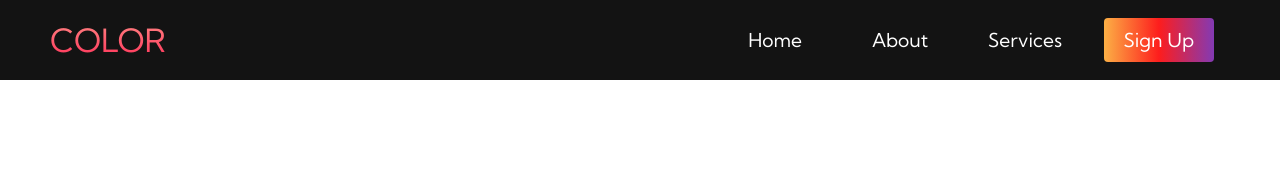
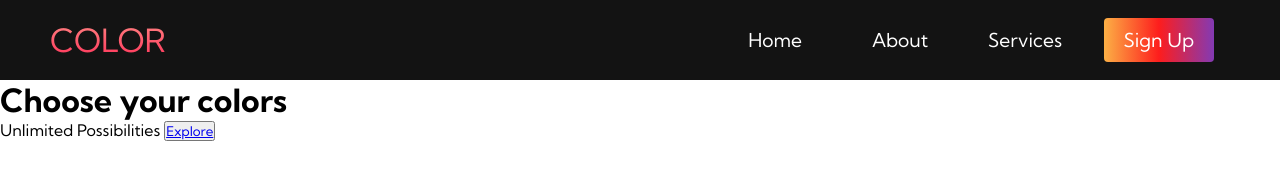
Before and after one commit to eduardo12561/Responsive-Website, a plain HTML site: page index.html in a window 1280 px wide. Drawn offline with nearby package versions, Linux system fonts and the light colour scheme.

Commit message:
create the hero section

```diff
--- a/index.html
+++ b/index.html
@@ -5,6 +5,7 @@
     <meta http-equiv="X-UA-Compatible" content="IE=edge">
     <meta name="viewport" content="width=device-width, initial-scale=1.0">
     <link rel="stylesheet" href="style.css">
+    <script src="https://cdnjs.cloudflare.com/ajax/libs/animejs/2.0.2/anime.min.js"></script>
     <title>Scroll Website</title>
 </head>
 <body>
@@ -33,6 +34,17 @@
             </ul>
         </div>
     </nav>
+    <!-- Hero Section -->
+    <div class="hero" id="home">
+        <div class="hero__container">
+            <h1 class="hero__heading">Choose your <span>colors</span></h1>
+            <span class="word">Unlimited</span>
+            <span class="word">Possibilities</span>
+            <button class="main__btn"><a href="#">Explore</a></button>
+        </div>
+    </div>
+
+
 
     <script src="script.js"></script>
 </body>
```
